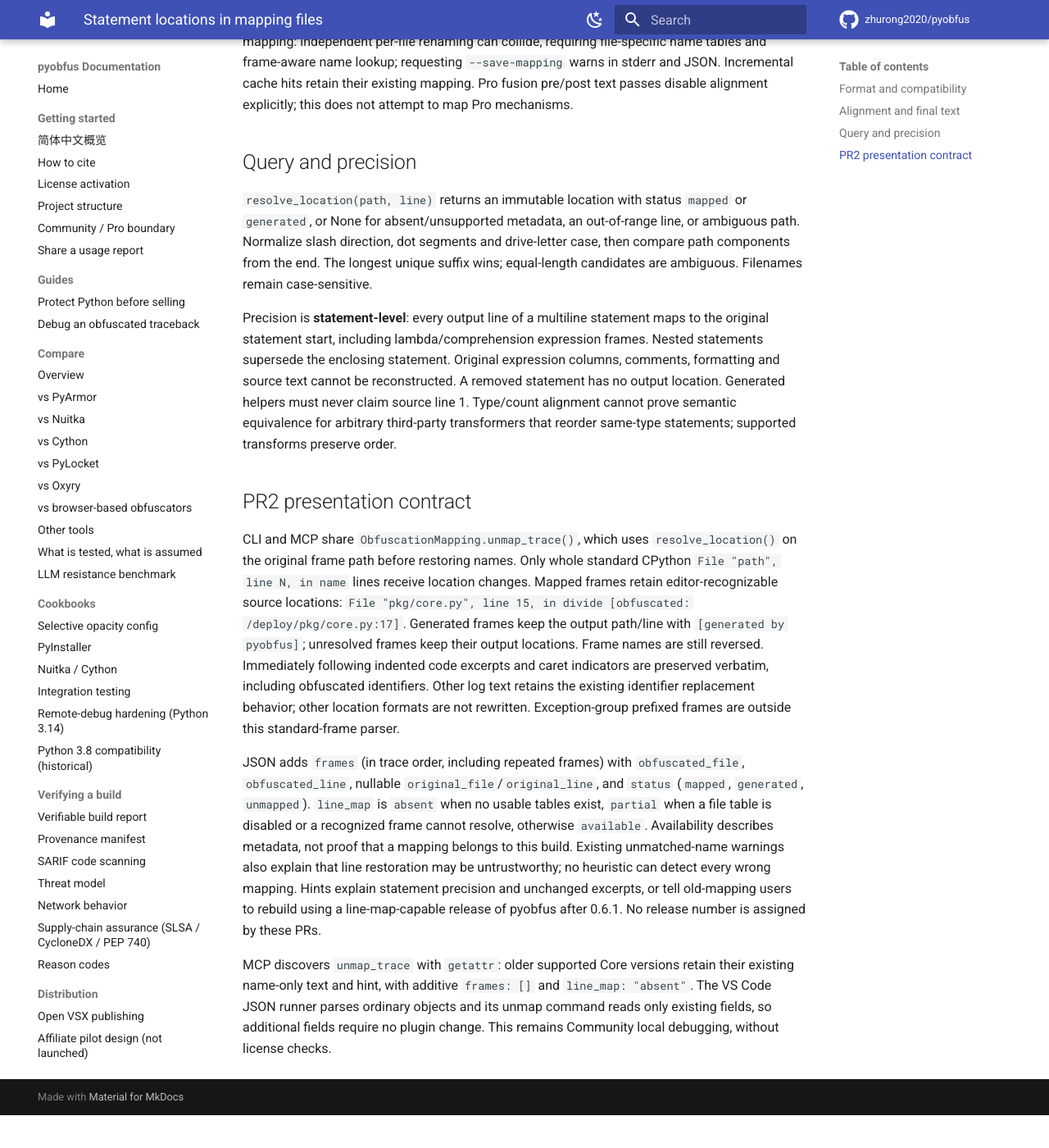
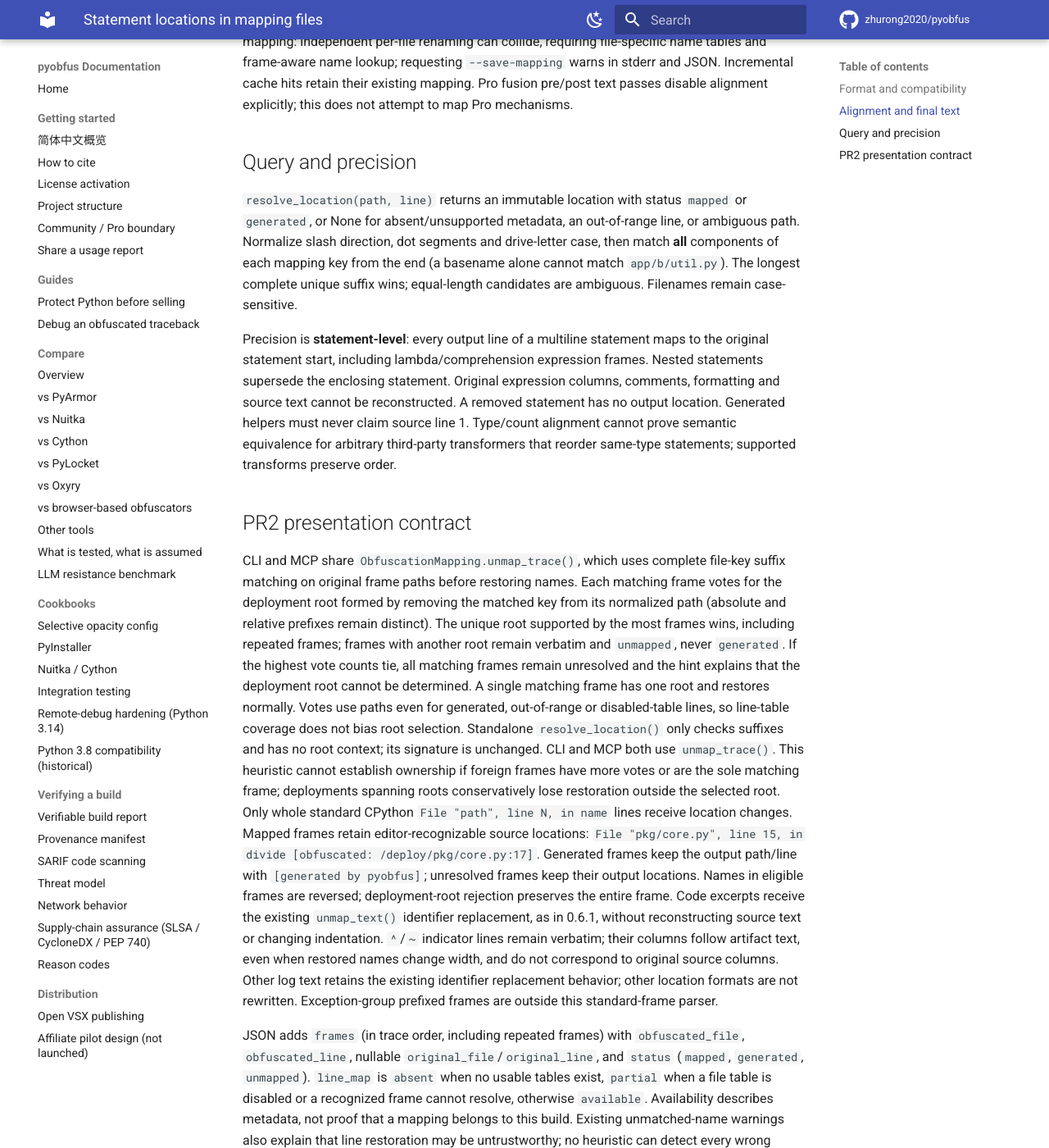
Before and after one commit to zhurong2020/pyobfus, an MkDocs documentation site: the page built from docs/UNMAP_LINE_MAP_DESIGN.md, in a window 1280 px wide and 1400 px high, scrolled down 1098 px. Shown: the whole window at 82% size. Built offline with MkDocs 1.6.1 and Material for MkDocs 9.7.7, drawn with Linux system fonts in a browser that asks for light colours; comment, search, counter and statistics services are not loaded; before the commit the page ends 2458 px from its top, so only the background shows below that; some of the changed text lies outside the part shown.

Commit message:
fix(unmap): restore excerpt names and infer traceback deployment roots
Restore identifier substitution in artifact code excerpts while preserving
caret columns. Require complete file-key suffixes and choose the root with
the most frame votes; foreign roots and ties retain their original frames.
Cover CLI/MCP parity, real dependency crashes, Windows paths and ambiguity,
and document the shared restoration contract and heuristic limits.

```diff
--- a/docs/UNMAP_LINE_MAP_DESIGN.md
+++ b/docs/UNMAP_LINE_MAP_DESIGN.md
@@ -52,7 +52,8 @@ passes disable alignment explicitly; this does not attempt to map Pro mechanisms
 `resolve_location(path, line)` returns an immutable location with status
 `mapped` or `generated`, or None for absent/unsupported metadata, an out-of-range
 line, or ambiguous path. Normalize slash direction, dot segments and drive-letter
-case, then compare path components from the end. The longest unique suffix wins;
+case, then match **all** components of each mapping key from the end (a basename
+alone cannot match `app/b/util.py`). The longest complete unique suffix wins;
 equal-length candidates are ambiguous. Filenames remain case-sensitive.
 
 Precision is **statement-level**: every output line of a multiline statement
@@ -66,15 +67,31 @@ transformers that reorder same-type statements; supported transforms preserve or
 ## PR2 presentation contract
 
 CLI and MCP share `ObfuscationMapping.unmap_trace()`, which uses
-`resolve_location()` on the original frame path before restoring names.
+complete file-key suffix matching on original frame paths before restoring names.
+Each matching frame votes for the deployment root formed by removing the matched
+key from its normalized path (absolute and relative prefixes remain distinct).
+The unique root supported by the most frames wins, including repeated frames;
+frames with another root remain verbatim and `unmapped`, never `generated`.
+If the highest vote counts tie, all matching frames remain unresolved and the
+hint explains that the deployment root cannot be determined. A single matching
+frame has one root and restores normally. Votes use paths even for generated,
+out-of-range or disabled-table lines, so line-table coverage does not bias root
+selection. Standalone `resolve_location()` only checks suffixes and has no root
+context; its signature is unchanged. CLI and MCP both use `unmap_trace()`.
+This heuristic cannot establish ownership if foreign frames have more votes or
+are the sole matching frame; deployments spanning roots conservatively lose
+restoration outside the selected root.
 Only whole standard CPython `File "path", line N, in name` lines receive
 location changes. Mapped frames retain editor-recognizable source locations:
 `File "pkg/core.py", line 15, in divide  [obfuscated: /deploy/pkg/core.py:17]`.
 Generated frames keep the output path/line with `[generated by pyobfus]`;
-unresolved frames keep their output locations. Frame names are still reversed.
-Immediately following indented code excerpts and caret indicators are preserved
-verbatim, including obfuscated identifiers. Other log text retains the existing
-identifier replacement behavior; other location formats are not rewritten.
+unresolved frames keep their output locations. Names in eligible frames are
+reversed; deployment-root rejection preserves the entire frame.
+Code excerpts receive the existing `unmap_text()` identifier replacement, as in
+0.6.1, without reconstructing source text or changing indentation. `^`/`~`
+indicator lines remain verbatim; their columns follow artifact text, even when
+restored names change width, and do not correspond to original source columns.
+Other log text retains the existing identifier replacement behavior; other location formats are not rewritten.
 Exception-group prefixed frames are outside this standard-frame parser.
 
 JSON adds `frames` (in trace order, including repeated frames) with
@@ -84,8 +101,9 @@ no usable tables exist, `partial` when a file table is disabled or a recognized
 frame cannot resolve, otherwise `available`. Availability describes metadata,
 not proof that a mapping belongs to this build. Existing unmatched-name
 warnings also explain that line restoration may be untrustworthy; no heuristic
-can detect every wrong mapping. Hints explain statement precision and unchanged
-excerpts, or tell old-mapping users to rebuild using a line-map-capable release
+can detect every wrong mapping. Hints explain statement precision and artifact
+excerpts with restored names, or tell old-mapping users to rebuild using a
+line-map-capable release
 of pyobfus after 0.6.1. No release number is assigned by these PRs.
 
 MCP discovers `unmap_trace` with `getattr`: older supported Core versions retain
```
Also changed, not shown: CHANGELOG.md (+4 -1 lines), docs/guides/debug-obfuscated-python.md (+11 -8 lines), pyobfus_mcp/CHANGELOG.md (+6 -1 lines), 6 other files.
